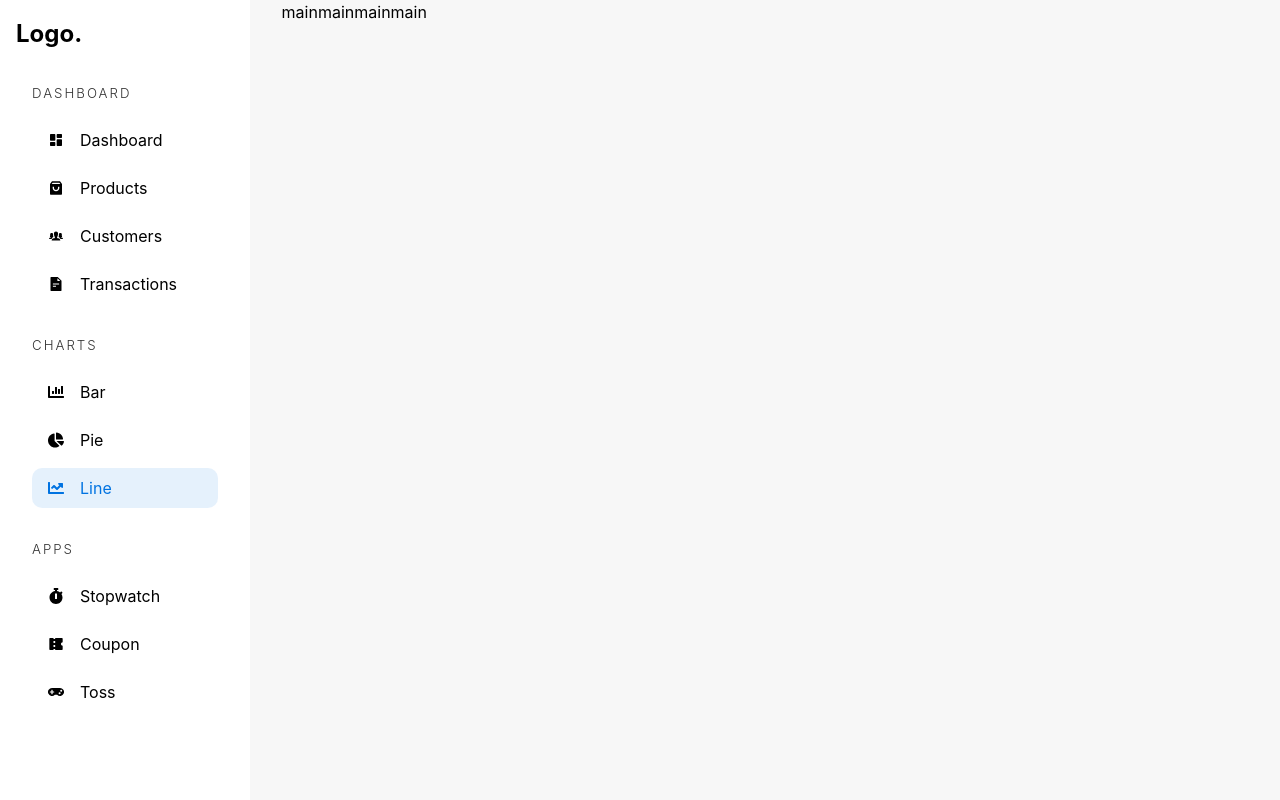
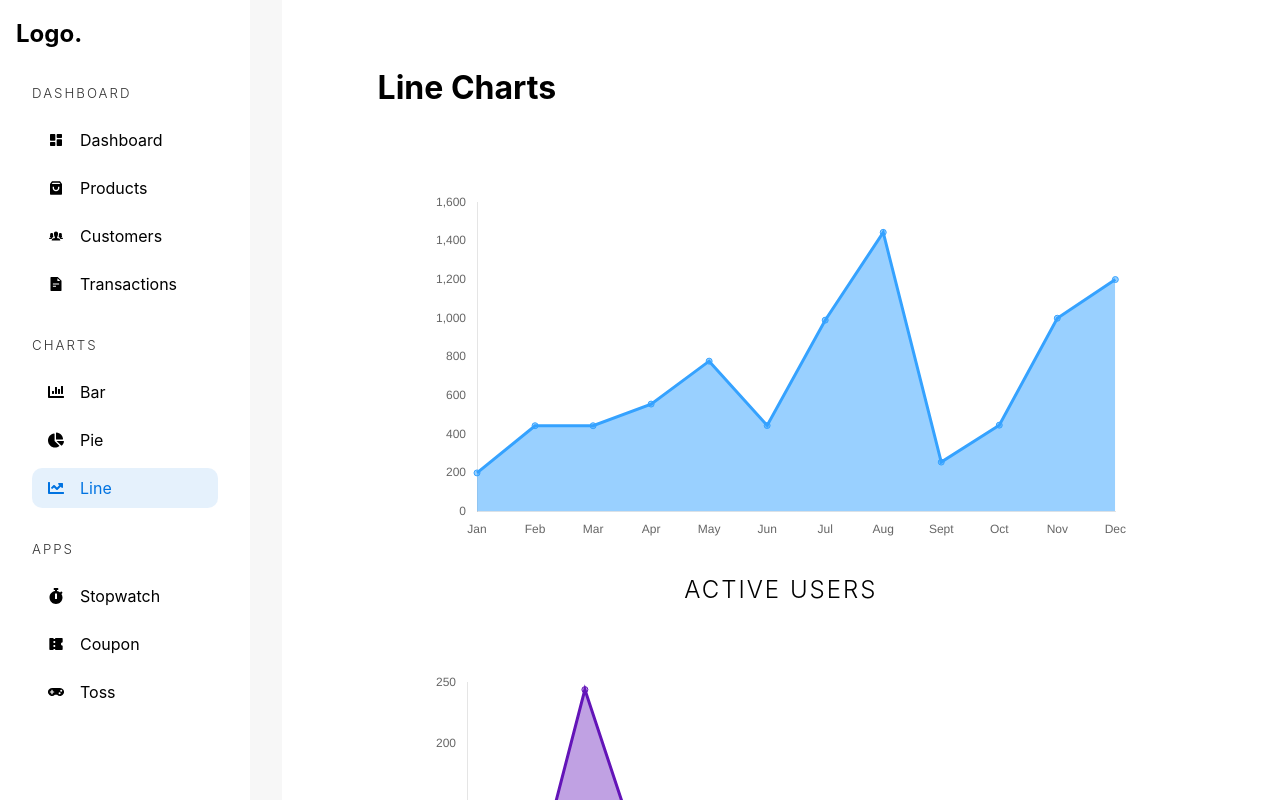
Before and after one commit to abhidjango-py/dashboard, a React (Vite) app: page /admin/chart/line in a window 1280 px wide. Built offline with nearby package versions, Linux system fonts and the light colour scheme.

Commit message:
line chart completed

```diff
--- a/src/components/Charts.tsx
+++ b/src/components/Charts.tsx
@@ -9,8 +9,11 @@ import {
   ChartData,
   ChartOptions,
   ArcElement,
+  PointElement,
+  LineElement,
+  Filler,
 } from "chart.js";
-import { Bar, Doughnut, Pie } from "react-chartjs-2";
+import { Bar, Doughnut, Line, Pie } from "react-chartjs-2";
 
 ChartJS.register(
   CategoryScale,
@@ -19,7 +22,10 @@ ChartJS.register(
   Title,
   Tooltip,
   Legend,
-  ArcElement
+  ArcElement,
+  PointElement,
+  LineElement,
+  Filler
 );
 
 const months = ["January", "February", "March", "April", "May", "June", "July"];
@@ -158,3 +164,58 @@ export const PieChart = ({
   };
   return <Pie data={pieChartData} options={pieChartOptions} />;
 };
+
+interface LineChartProps {
+  data: number[];
+  label: string;
+  backgroundColor: string;
+  borderColor: string;
+  labels?: string[];
+}
+
+export const LineChart = ({
+  data,
+  backgroundColor,
+  borderColor,
+  label,
+  labels = months,
+}: LineChartProps) => {
+  const options: ChartOptions<"line"> = {
+    responsive: true,
+    plugins: {
+      legend: {
+        display: false,
+      },
+      title: {
+        display: false,
+      },
+    },
+    scales: {
+      y: {
+        beginAtZero: true,
+        grid: {
+          display: false,
+        },
+      },
+      x: {
+        grid: {
+          display: false,
+        },
+      },
+    },
+  };
+
+  const lineChartData: ChartData<"line", number[], string> = {
+    labels,
+    datasets: [
+      {
+        fill: true,
+        label,
+        data,
+        backgroundColor,
+        borderColor,
+      },
+    ],
+  };
+  return <Line options={options} data={lineChartData} />;
+};
--- a/src/pages/lineChart.tsx
+++ b/src/pages/lineChart.tsx
@@ -1,4 +1,20 @@
 import AdminSidebar from "../components/AdminSidebar";
+import { LineChart } from "../components/Charts";
+
+const months = [
+  "Jan",
+  "Feb",
+  "Mar",
+  "Apr",
+  "May",
+  "Jun",
+  "Jul",
+  "Aug",
+  "Sept",
+  "Oct",
+  "Nov",
+  "Dec",
+];
 
 const lineChart = () => {
   return (
@@ -6,7 +22,57 @@ const lineChart = () => {
       {/* Sidebar */}
       <AdminSidebar />
       {/* main */}
-      <main>mainmainmainmain</main>
+      <main className="chartContainer">
+        <h1>Line Charts</h1>
+        <section>
+          <LineChart
+            data={[
+              200, 444, 444, 556, 778, 445, 990, 1444, 256, 447, 1000, 1200,
+            ]}
+            label="Users"
+            borderColor="rgb(53,162,255)"
+            backgroundColor="rgba(53,162,255,0.5)"
+            labels={months}
+          />
+          <h2>Active Users</h2>
+        </section>
+        <section>
+          <LineChart
+            data={[40, 60, 244, 100, 143, 120, 41, 47, 50, 56, 32, 78]}
+            label="Products"
+            borderColor="hsl(269,80%,40%)"
+            backgroundColor="hsla(269,80%,40%,0.4)"
+            labels={months}
+          />
+          <h2>Total Products (SKU)</h2>
+        </section>
+        <section>
+          <LineChart
+            data={[
+              24000, 14400, 24100, 34300, 90000, 20000, 25600, 44700, 99000,
+              144400, 100000, 120000,
+            ]}
+            label="Revenue"
+            borderColor="hsl(129,80%,40%)"
+            backgroundColor="hsla(129,80%,40%,0.4)"
+            labels={months}
+          />
+          <h2>Total Revenue</h2>
+        </section>
+        <section>
+          <LineChart
+            data={[
+              9000, 12000, 12000, 9000, 1000, 5000, 4000, 1200, 1100, 1500,
+              2000, 5000,
+            ]}
+            label="Discount"
+            borderColor="hsl(29,80%,40%)"
+            backgroundColor="hsla(29,80%,40%,0.4)"
+            labels={months}
+          />
+          <h2>Discount Alloted</h2>
+        </section>
+      </main>
     </div>
   );
 };
```
